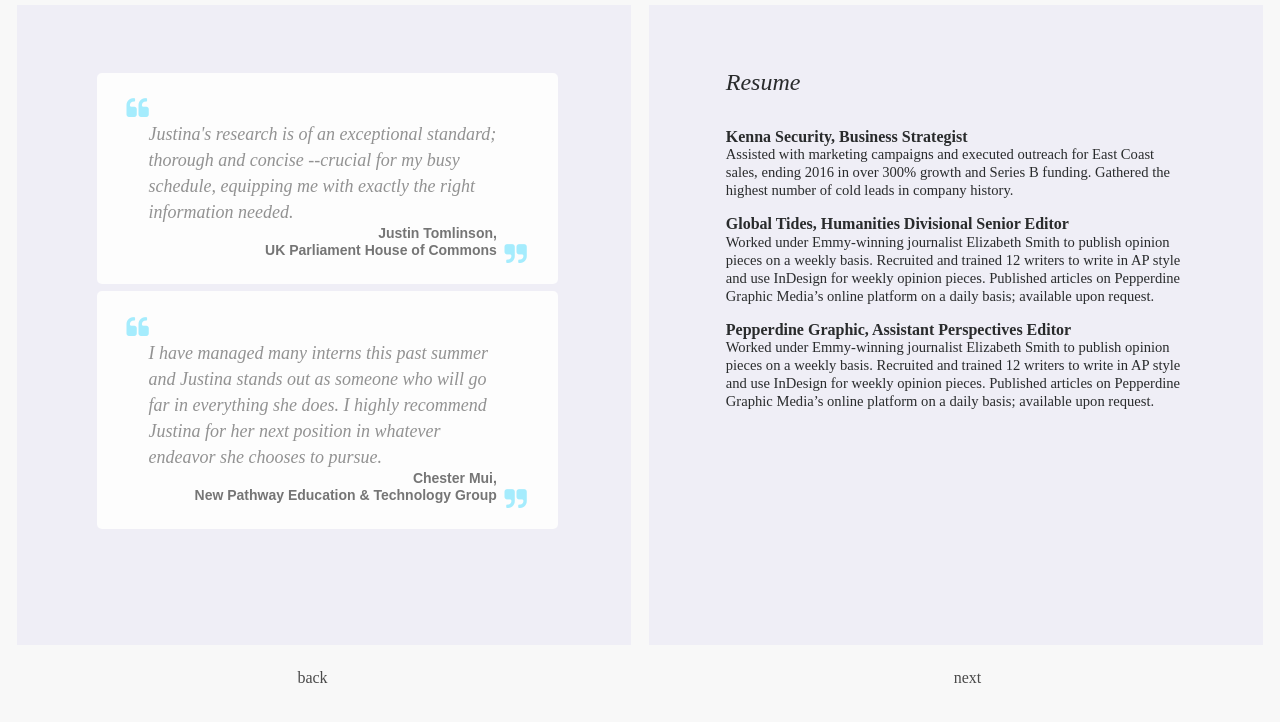
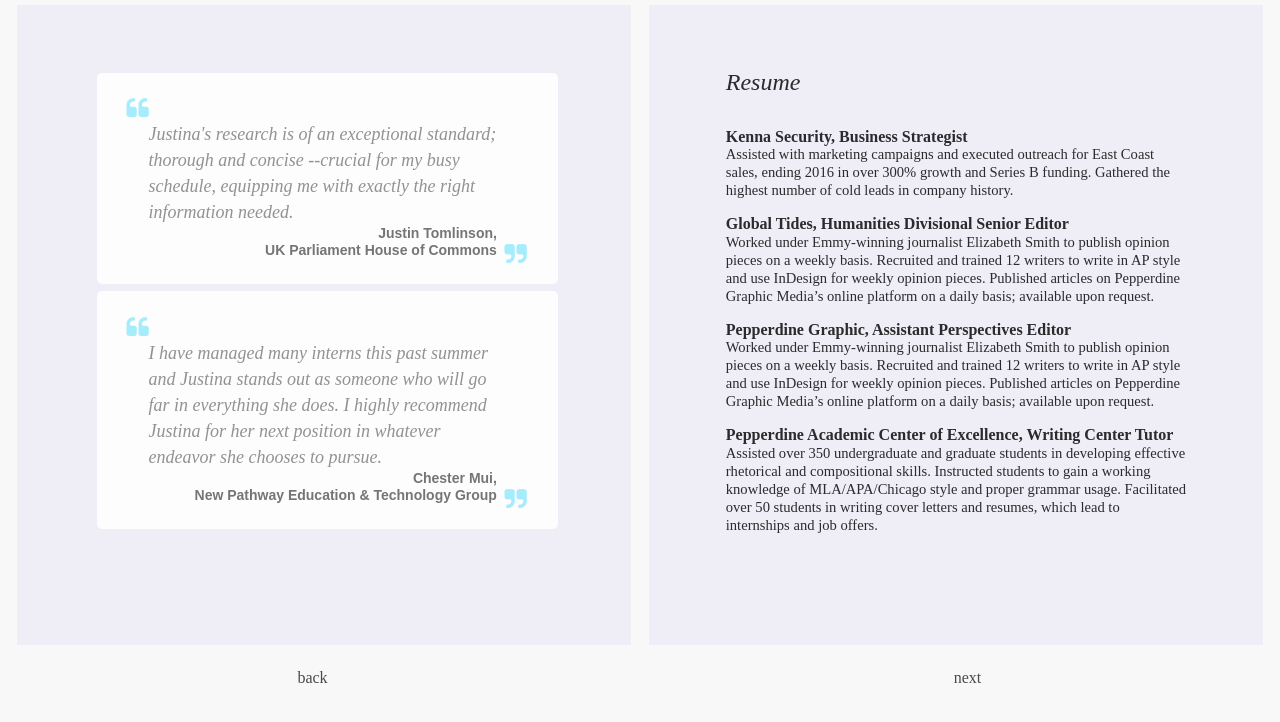
Before and after one commit to huanderwoman/huanderwoman.github.io, a plain HTML site: page resume.html in a window 1280 px wide. Shown: the part 62-784 px from the top of the page. Drawn offline with nearby package versions, Linux system fonts and the light colour scheme; a script that the page names is missing.

Commit message:
Shift resume item to first page

```diff
--- a/resume.html
+++ b/resume.html
@@ -132,7 +132,8 @@
                 <p>Worked under Emmy-winning journalist Elizabeth Smith to publish opinion pieces on a weekly basis. Recruited and trained 12 writers to write in AP style and use InDesign for weekly opinion pieces. Published articles on Pepperdine Graphic Media’s online platform on a daily basis; available upon request.</p>
 
 
-
+                <h6> Pepperdine Academic Center of Excellence, Writing Center Tutor </h6>
+                  <p>Assisted over 350 undergraduate and graduate students in developing effective rhetorical and compositional skills. Instructed students to gain a working knowledge of MLA/APA/Chicago style and proper grammar usage. Facilitated over 50 students in writing cover letters and resumes, which lead to internships and job offers.</p>
 
 
 
```
